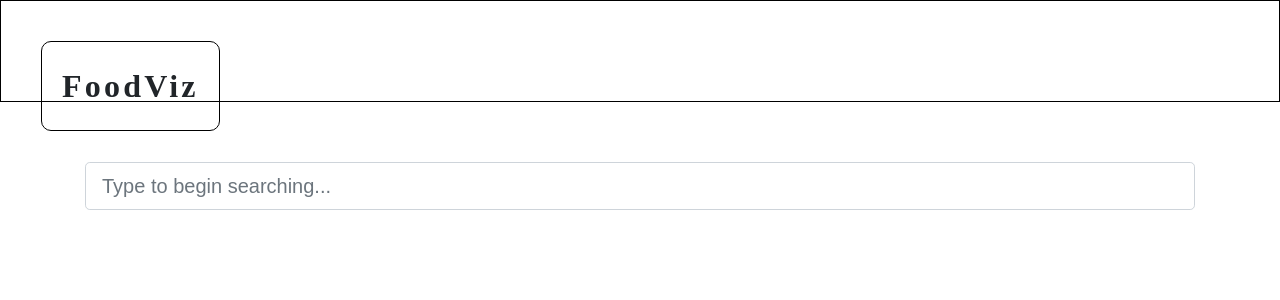
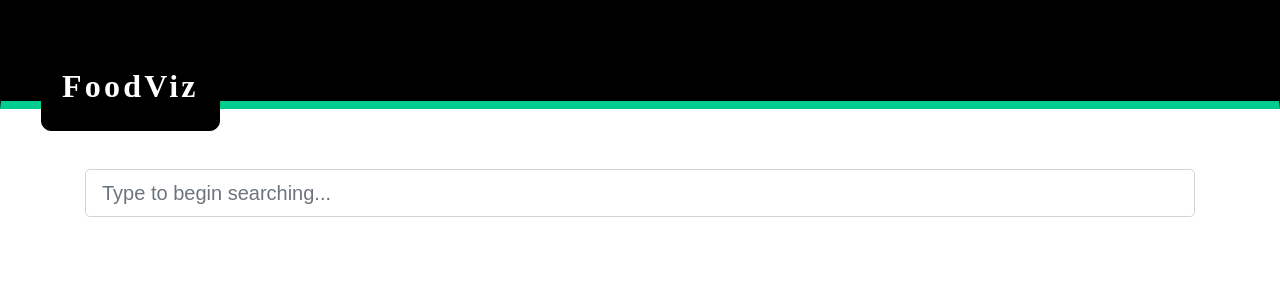
Before and after one commit to lukebiggerstaff/usda-food-viz, a React app in the folder foodviz/frontend/: page / in a window 1280 px wide. Shown: the top 300 px of the page. Built offline with nearby package versions, Linux system fonts and the light colour scheme.

Commit message:
renamed nav.css to Nav.css

```diff
--- a/foodviz/frontend/src/styles/nav.css
+++ b/foodviz/frontend/src/styles/Nav.css
@@ -2,6 +2,9 @@
   padding: 40px;
   margin-bottom: 60px;
   border: 1px solid black;
+  background: black;
+  color: white;
+  border-bottom: 8px solid #00ffb4cc;
 }
 .navbar-brand {
   padding: 20px;
@@ -12,4 +15,6 @@
   font-weight: bold;
   font-size: 2em;
   letter-spacing: .1em;
+  background: black;
+  text-shadow: 10px #00ffb4cc;
 }
```
